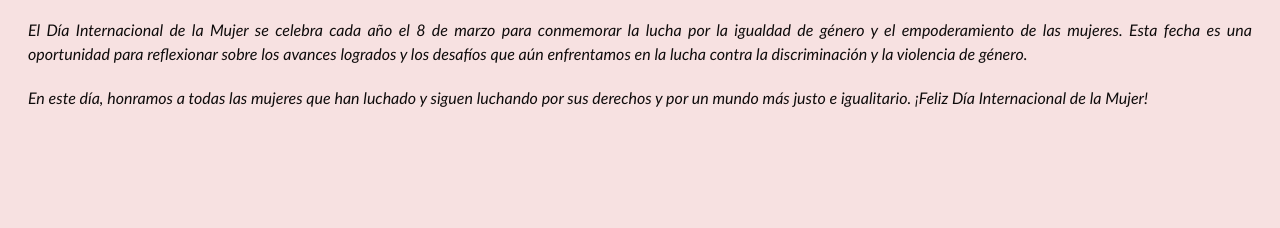
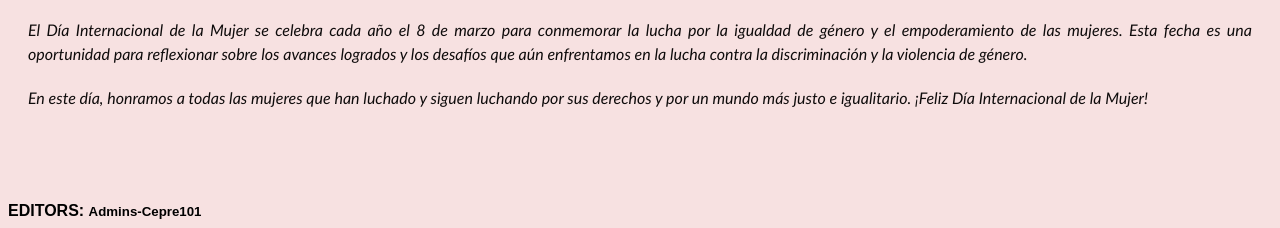
Before and after one commit to Thezero27/InternationalWomensDay, a plain HTML site: page index.html in a window 1280 px wide. Shown: the part 823-1051 px from the top of the page. Before the commit the page ends 953 px from the top, so only its background shows below. Drawn offline with Linux system fonts and the light colour scheme.

Commit message:
Add files via upload

```diff
--- a/index.html
+++ b/index.html
@@ -31,6 +31,9 @@
 			padding-top: 15px;
 			padding-bottom: 15px;
 		}
+		h4,h5{
+			display: inline;
+		}
 	</style>
 </head>
 <body>
@@ -38,6 +41,7 @@
 	<img class="image" src="https://s.calendarr.com/upload/articles/fr/as/frase-dia-mujer-uno_c.jpg?auto_optimize=low&width=640" alt="Día Internacional de la Mujer">
 	<p>El Día Internacional de la Mujer se celebra cada año el 8 de marzo para conmemorar la lucha por la igualdad de género y el empoderamiento de las mujeres. Esta fecha es una oportunidad para reflexionar sobre los avances logrados y los desafíos que aún enfrentamos en la lucha contra la discriminación y la violencia de género.</p>
 	<p>En este día, honramos a todas las mujeres que han luchado y siguen luchando por sus derechos y por un mundo más justo e igualitario. ¡Feliz Día Internacional de la Mujer!</p>
-
+	<br><br><br><br>
+	<h4>EDITORS: </h4><h5>Admins-Cepre101</h5>
 </body>
 </html>
```
